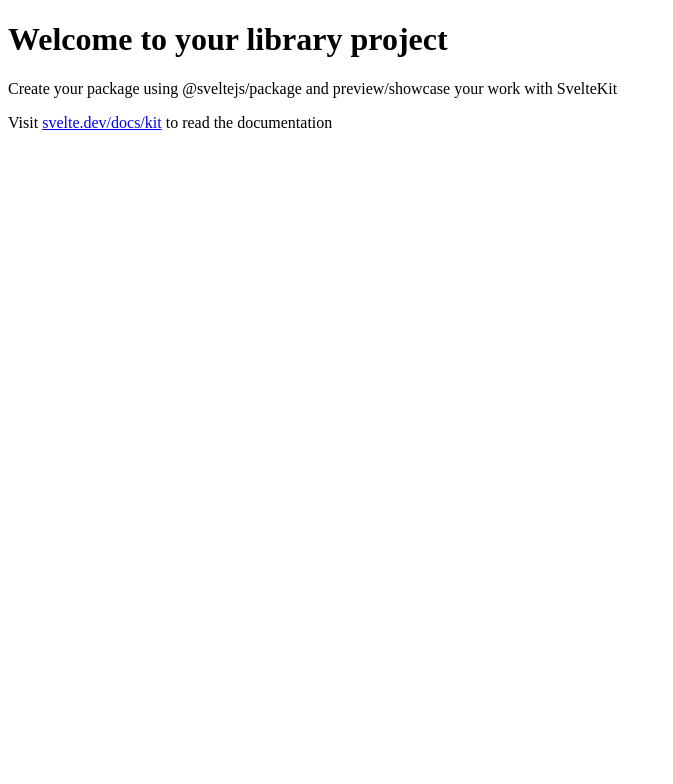
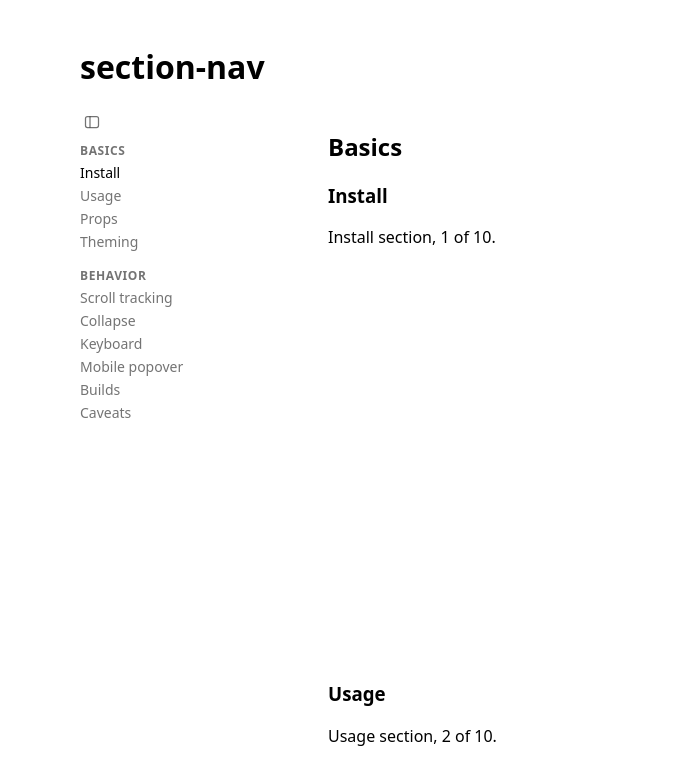
Before and after one commit to mrgnw/svelte-bits, a SvelteKit app: page / in a window 1280 px wide. Shown: the top 784 px of the page, without its empty margins (0-673 px from the left). Built offline with nearby package versions, Linux system fonts and the light colour scheme.

Commit message:
feat: demo page, static mockup and CLAUDE.md
Co-Authored-By: Claude Fable 5.1 <noreply@anthropic.com>

```diff
--- /dev/null
+++ b/mockups/index.html
@@ -0,0 +1,64 @@
+<!doctype html>
+<html lang="en">
+<head>
+	<meta charset="utf-8">
+	<meta name="viewport" content="width=device-width, initial-scale=1">
+	<title>section-nav mockup</title>
+	<script type="module" src="/_dmox/section-nav.js"></script>
+	<style>
+		body { max-width: 70rem; margin: 0 auto; padding: 1rem; font-family: system-ui, sans-serif; }
+		section { min-height: 60vh; }
+	</style>
+</head>
+<body>
+	<h1>section-nav mockup</h1>
+	<section-nav style="--nav-top: 1rem">
+		<section>
+			<h2>Getting started</h2>
+		</section>
+		<section>
+			<h3>Install</h3>
+			<p>Install details.</p>
+		</section>
+		<section>
+			<h3>Usage</h3>
+			<p>Usage details.</p>
+		</section>
+		<section>
+			<h3>Props</h3>
+			<p>Props details.</p>
+		</section>
+		<section>
+			<h2>Behavior</h2>
+		</section>
+		<section>
+			<h3>Scroll tracking</h3>
+			<p>Scroll tracking details.</p>
+		</section>
+		<section>
+			<h3>Collapse</h3>
+			<p>Collapse details.</p>
+		</section>
+		<section>
+			<h3>Keyboard</h3>
+			<p>Keyboard details.</p>
+		</section>
+		<section>
+			<h2>Builds</h2>
+			<p>Builds details.</p>
+		</section>
+		<section>
+			<h2>Theming</h2>
+			<p>Theming details.</p>
+		</section>
+		<section>
+			<h2>Caveats</h2>
+			<p>Caveats details.</p>
+		</section>
+		<section>
+			<h2>Roadmap</h2>
+			<p>Roadmap details.</p>
+		</section>
+	</section-nav>
+</body>
+</html>
--- a/src/routes/+page.svelte
+++ b/src/routes/+page.svelte
@@ -1,3 +1,48 @@
-<h1>Welcome to your library project</h1>
-<p>Create your package using @sveltejs/package and preview/showcase your work with SvelteKit</p>
-<p>Visit <a href="https://svelte.dev/docs/kit">svelte.dev/docs/kit</a> to read the documentation</p>
+<script lang="ts">
+	import SectionNav, { type Section } from '$lib';
+
+	const sections: Section[] = [
+		{ id: 'basics', title: 'Basics', group: true },
+		{ id: 'install', title: 'Install' },
+		{ id: 'usage', title: 'Usage' },
+		{ id: 'props', title: 'Props' },
+		{ id: 'theming', title: 'Theming' },
+		{ id: 'behavior', title: 'Behavior', group: true },
+		{ id: 'tracking', title: 'Scroll tracking' },
+		{ id: 'collapse', title: 'Collapse' },
+		{ id: 'keyboard', title: 'Keyboard' },
+		{ id: 'mobile', title: 'Mobile popover' },
+		{ id: 'builds', title: 'Builds' },
+		{ id: 'caveats', title: 'Caveats' }
+	];
+	const items = sections.filter((section) => !section.group);
+</script>
+
+<main>
+	<h1>section-nav</h1>
+	<SectionNav {sections}>
+		{#each sections as section}
+			{#if section.group}
+				<h2 id={section.id}>{section.title}</h2>
+			{:else}
+				<section id={section.id}>
+					<h3>{section.title}</h3>
+					<p>{section.title} section, {items.indexOf(section) + 1} of {items.length}.</p>
+				</section>
+			{/if}
+		{/each}
+	</SectionNav>
+</main>
+
+<style>
+	main {
+		max-width: 70rem;
+		margin: 0 auto;
+		padding: 1rem;
+		font-family: system-ui, sans-serif;
+	}
+
+	section {
+		min-height: 60vh;
+	}
+</style>
```
Also changed, not shown: 1 other file (tests, documents, lock files or other folders).
